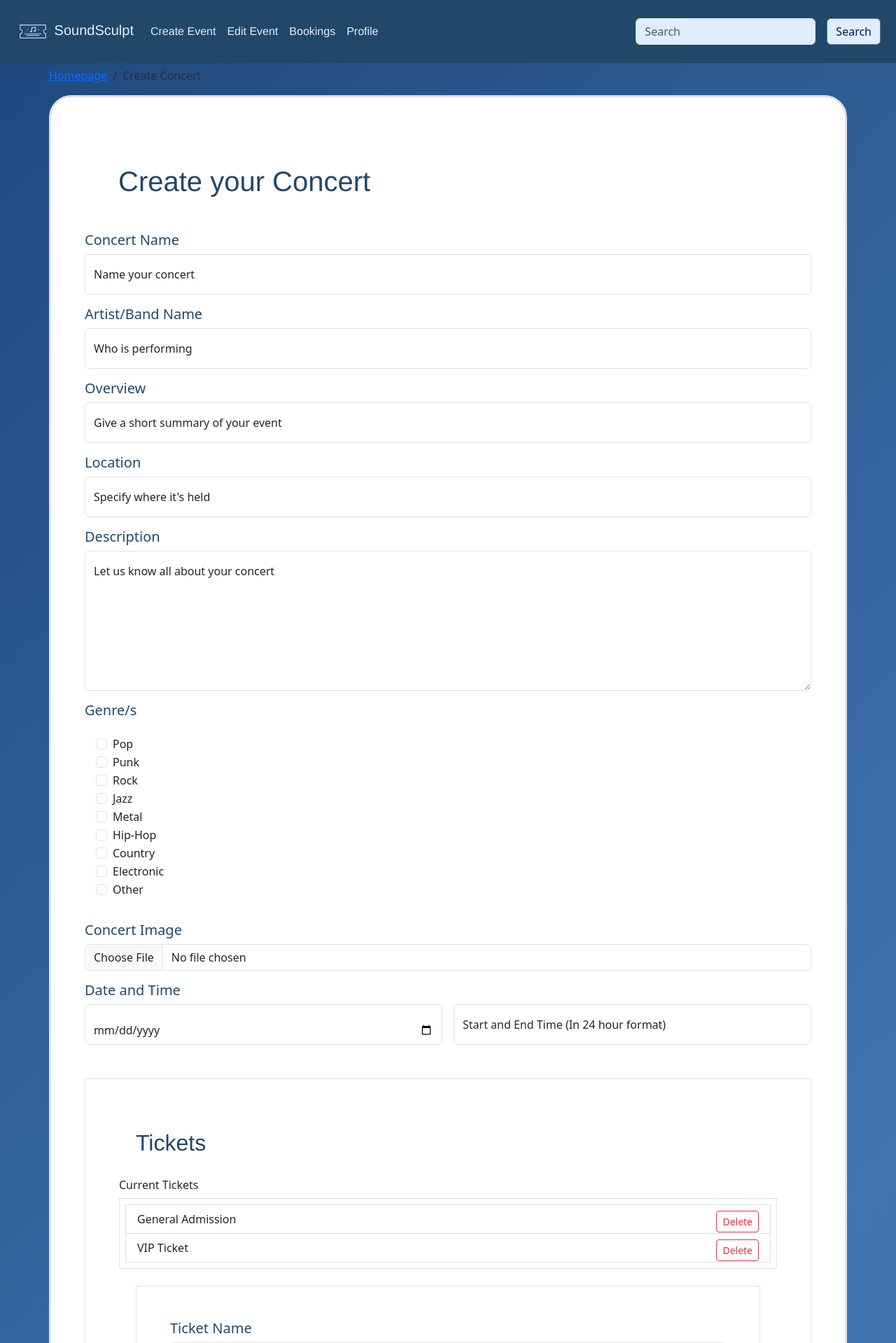
After one commit to alfonso-av/iab207-assessment-2, a Flask app: template app/templates/event_creation.html in a window 1280 px wide. The commit adds this page. Shown: the top 1919 px of the page at 70% size. Run offline with Flask 3, Linux system fonts and the light colour scheme; the template is opened without the code that fills it, so the values that code supplies are empty; some libraries are stand-ins or nearby versions.

Commit message:
Added SQL Alchemy for /events_creation, done basic routing and restructured project files and references for styling/images

```diff
--- /dev/null
+++ b/app/templates/event_creation.html
@@ -0,0 +1,194 @@
+<!doctype html>
+<html lang="en">
+  <head>
+    <!-- Link bootstrap resournces and style sheet in header -->
+    <meta charset="utf-8">
+    <meta name="viewport" content="width=device-width, initial-scale=1">
+    <title>SoundSculpt</title>
+    <link href="https://cdn.jsdelivr.net/npm/bootstrap@5.3.8/dist/css/bootstrap.min.css" rel="stylesheet" integrity="sha384-sRIl4kxILFvY47J16cr9ZwB07vP4J8+LH7qKQnuqkuIAvNWLzeN8tE5YBujZqJLB" crossorigin="anonymous">
+    <script src="https://cdn.jsdelivr.net/npm/bootstrap@5.3.8/dist/js/bootstrap.bundle.min.js" integrity="sha384-FKyoEForCGlyvwx9Hj09JcYn3nv7wiPVlz7YYwJrWVcXK/BmnVDxM+D2scQbITxI" crossorigin="anonymous"></script>
+    <link rel="stylesheet" href="../static/style/style.css">
+  </head>
+
+  <body id="event_creation_body">
+    <!-- Adds navbar to the top of the page, it can lead you to further pages through the buttons-->
+    <nav id="navs" class="navbar navbar-expand-lg fixed-top">
+        <div class="container-fluid">
+            <a class="navbar-brand" href="/">
+                <img src="../static/img/logo.png" width="50" height="50">
+                SoundSculpt
+            </a>
+            <button class="navbar-toggler" type="button" data-bs-toggle="collapse" data-bs-target="#navbarSupportedContent"
+                aria-controls="navbarSupportedContent" aria-expanded="false" aria-label="Toggle navigation">
+                <span class="navbar-toggler-icon"></span>
+            </button>
+
+            <div class="collapse navbar-collapse" id="navbarSupportedContent">
+                <ul class="navbar-nav me-auto mb-2 mb-lg-0">
+                    <li class="nav-item">
+                        <a class="nav-link active" aria-current="page" href="/create_event">Create Event</a>
+                    </li>
+                    <li class="nav-item"><a class="nav-link" href="#">Edit Event</a></li>
+                    <li class="nav-item"><a class="nav-link" href="/">Bookings</a></li>
+                    <li class="nav-item"><a class="nav-link active" href="#">Profile</a></li>
+                </ul>
+                <form class="d-flex" role="search">
+                    <input class="form-control me-3" type="search" placeholder="Search" aria-label="Search"/>
+                    <button class="btn btn-outline-secondary" type="submit">Search</button>
+                </form>
+            </div>
+        </div>
+    </nav>
+
+    <!-- Shows what directory you're in on the website and gives you easy access to heading back to the homepage -->
+    <nav aria-label="breadcrumb">
+        <ol class="container breadcrumb mt-5 pt-5">
+            <li class="breadcrumb-item"><a href="/">Homepage</a></li>
+            <li class="breadcrumb-item active" aria-current="page">Create Concert</li>
+        </ol>
+    </nav>
+
+    <!-- Allows a logged in user to create their own concert by detailing information about it -->
+    <form id="form" class="container border border-3 p-5 rounded-5" method="POST" action="/create_event">
+        <div class="m-5">
+            <h1 id="title">Create your Concert</h1>
+        </div>
+        <h5>Concert Name</h5>
+        <div class="form-floating mb-3">
+            <input type="text" class="form-control" id="floatingInput" name="title" placeholder="" required>
+            <label for="floatingInput">Name your concert</label>
+        </div>
+
+        <h5>Artist/Band Name</h5>
+        <div class="form-floating mb-3">
+            <input type="text" class="form-control" id="artistInput" name="artist" placeholder="">
+            <label for="artistInput">Who is performing</label>
+        </div>
+
+        <h5>Overview</h5>
+        <div class="form-floating mb-3">
+            <input type="text" class="form-control" id="summaryInput" name="summary" placeholder="">
+            <label for="summaryInput">Give a short summary of your event</label>
+        </div>
+
+        <h5>Location</h5>
+        <div class="form-floating mb-3">
+            <input type="text" class="form-control" id="locationInput" name="location" placeholder="" required>
+            <label for="locationInput">Specify where it's held</label>
+        </div>
+
+        <h5>Description</h5>
+        <div class="form-floating mb-3">
+            <textarea class="form-control" placeholder="Description" id="floatingTextarea2" name="description" style="height: 200px" required></textarea>
+            <label for="floatingTextarea2">Let us know all about your concert</label>
+        </div>
+
+        <h5>Genre/s</h5>
+        <div class="p-3">
+            <div class="form-check"><input class="form-check-input" type="checkbox" value="Pop" id="genre" name="genre"><label class="form-check-label" for="genre">Pop</label></div>
+            <div class="form-check"><input class="form-check-input" type="checkbox" value="Punk" id="genre2" name="genre"><label class="form-check-label" for="genre2">Punk</label></div>
+            <div class="form-check"><input class="form-check-input" type="checkbox" value="Rock" id="genre3" name="genre"><label class="form-check-label" for="genre3">Rock</label></div>
+            <div class="form-check"><input class="form-check-input" type="checkbox" value="Jazz" id="genre4" name="genre"><label class="form-check-label" for="genre4">Jazz</label></div>
+            <div class="form-check"><input class="form-check-input" type="checkbox" value="Metal" id="genre5" name="genre"><label class="form-check-label" for="genre5">Metal</label></div>
+            <div class="form-check"><input class="form-check-input" type="checkbox" value="Hip-Hop" id="genre6" name="genre"><label class="form-check-label" for="genre6">Hip-Hop</label></div>
+            <div class="form-check"><input class="form-check-input" type="checkbox" value="Country" id="genre7" name="genre"><label class="form-check-label" for="genre7">Country</label></div>
+            <div class="form-check"><input class="form-check-input" type="checkbox" value="Electronic" id="genre8" name="genre"><label class="form-check-label" for="genre8">Electronic</label></div>
+            <div class="form-check"><input class="form-check-input" type="checkbox" value="Other" id="genre9" name="genre"><label class="form-check-label" for="genre9">Other</label></div>
+        </div>
+
+        <div class="mb-3 mt-3">
+            <h5 for="formFile" class="form-label">Concert Image</h5>
+            <input class="form-control" type="file" id="formFile" name="image">
+        </div>
+
+        <h5>Date and Time</h5>
+        <div class="row g-3">
+            <div class="col-md">
+                <div class="form-floating">
+                    <input id="startDate" class="form-control" type="date" name="date" required>
+                </div>
+            </div>
+            <div class="col-md">
+                <div class="form-floating">
+                    <input type="text" class="form-control" id="floatingInputTime" name="time" placeholder="">
+                    <label for="floatingInputTime">Start and End Time (In 24 hour format)</label>
+                </div>
+            </div>
+        </div>
+
+        <div class="border mt-5 p-5 pb-0">
+            <!-- Allows a logged in user to create different types of tickets for their event.
+             The general admission and VIP tickets already made are examples of how these tickets would be displayed after the 'add' button is hit.
+             All information fields will have to be inputted for a ticket to successfully create itself.
+             The delete button is there incase the user has put in details wrong and needs to correct them. -->
+            <h2 class="p-4" id="title">Tickets</h2>
+
+            <ul class="list-group" id="myDismissibleList">
+                <h6>Current Tickets</h6>
+                <div class="border p-2">
+                    <li class="list-group-item">General Admission <button class="btn btn-sm btn-outline-danger float-end dismiss-item">Delete</button></li>
+                    <li class="list-group-item">VIP Ticket <button class="btn btn-sm btn-outline-danger float-end dismiss-item">Delete</button></li>
+                </div>
+            </ul>
+
+            <script>
+                document.querySelectorAll('.dismiss-item').forEach(button => {
+                    button.addEventListener('click', function() {
+                        this.closest('.list-group-item').remove();
+                    });
+                });
+            </script>
+
+            <div class="border p-5 m-4">
+                <h5>Ticket Name</h5>
+                <div class="form-floating mb-3"><input type="text" class="form-control" id="ticketName" placeholder=""><label for="ticketName">What tier of ticket</label></div>
+                <h5>Price</h5>
+                <div class="form-floating mb-3"><input type="text" class="form-control" id="ticketPrice" placeholder=""><label for="ticketPrice">Ticket price</label></div>
+                <h5>Availability</h5>
+                <div class="form-floating mb-3"><input type="text" class="form-control" id="ticketCount" placeholder=""><label for="ticketCount">Number of this tier of ticket available</label></div>
+                <h5>Ticket Description</h5>
+                <div class="form-floating mb-3"><textarea class="form-control" placeholder="Description" id="ticketDescription" style="height: 100px"></textarea><label for="ticketDescription">What's included in the ticket</label></div>
+                <a class="btn btn-success btn-lg d-grid gap-2 m-4" role="button">Add</a>
+            </div>
+        </div>
+
+        <div class="d-grid gap-2 d-md-flex justify-content-md-end p-3">
+            <button type="submit" class="btn btn-success btn-lg" id="toastbtn">Create Event</button>
+        </div>
+
+        <div class="toast-container position-fixed bottom-0 end-0 p-3">
+            <div id="liveToast" class="toast" role="alert" aria-live="assertive" aria-atomic="true">
+                <div class="toast-header">
+                    <img src="../static/img/check.png" class="img-fluid pe-2" width="25" height="25" alt="...">
+                    <strong class="me-auto">Submitted</strong>
+                    <small>Now</small>
+                    <button type="button" class="btn-close" data-bs-dismiss="toast" aria-label="Close"></button>
+                </div>
+                <div class="toast-body">Event successfully created!</div>
+            </div>
+        </div>
+
+        <script>
+            document.getElementById("toastbtn").onclick = function() {
+                var toastElList = [].slice.call(document.querySelectorAll('.toast'));
+                var toastList = toastElList.map(function(toastEl) {
+                    return new bootstrap.Toast(toastEl);
+                });
+                toastList.forEach(toast => toast.show());
+            };
+        </script>
+    </form>
+
+    <footer class="py-3 my-4">
+      <!-- The footer on all pages of the website that details important links across the website -->
+      <ul class="nav justify-content-center border-bottom pb-3 mb-3">
+        <li class="nav-item"><a href="/" class="nav-link px-2">Home</a></li>
+        <li class="nav-item"><a href="#" class="nav-link px-2">Features</a></li>
+        <li class="nav-item"><a href="#" class="nav-link px-2">Pricing</a></li>
+        <li class="nav-item"><a href="#" class="nav-link px-2">FAQs</a></li>
+        <li class="nav-item"><a href="#" class="nav-link px-2">About</a></li>
+      </ul>
+      <p class="text-center" id="footer_text">© 2025 SoundSculpt, Inc</p>
+    </footer>
+  </body>
+</html>
--- a/app/event_details.html
+++ b/app/templates/event_details.html
@@ -9,7 +9,7 @@
     <script src="https://ajax.googleapis.com/ajax/libs/jquery/3.7.1/jquery.min.js"></script>
     <script src="https://maxcdn.bootstrapcdn.com/bootstrap/3.4.1/js/bootstrap.min.js"></script>
     <script src="https://cdn.jsdelivr.net/npm/bootstrap@5.3.8/dist/js/bootstrap.bundle.min.js" integrity="sha384-FKyoEForCGlyvwx9Hj09JcYn3nv7wiPVlz7YYwJrWVcXK/BmnVDxM+D2scQbITxI" crossorigin="anonymous"></script>
-    <link rel="stylesheet" href="static/style/style.css">
+    <link rel="stylesheet" href="../static/style/style.css">
   </head>
 
 
@@ -19,7 +19,7 @@
     <nav id="navs" class="navbar navbar-expand-lg fixed-top">
         <div class="container-fluid">
             <a class="navbar-brand" href="index.html">
-                <img src="static/img/logo.png" width="50" height="50">
+                <img src="../static/img/logo.png" width="50" height="50">
                 SoundSculpt</a>
             <button class="navbar-toggler" type="button" data-bs-toggle="collapse" data-bs-target="#navbarSupportedContent" aria-controls="navbarSupportedContent" aria-expanded="false" aria-label="Toggle navigation">
             <span class="navbar-toggler-icon"></span>
@@ -57,7 +57,7 @@
 
         <!-- Shows all concert information previously inputted by the creator -->
     <div class="container pt-5 pb-5">
-        <img class="card-img-top" src="static/img/gorillaz.jpg" alt="Gorillaz">
+        <img class="card-img-top" src="../static/img/gorillaz.jpg" alt="Gorillaz">
     </div>
     <div id="event_detail" class="container">
         <span class="badge text-bg-secondary mb-2">Inactive</span>
```
Also changed, not shown: app/__init__.py (added, +22 -0 lines), app/event_creation.html (deleted, +0 -256 lines), app/models.py (added, +39 -0 lines), app/templates/bookings.html (renamed from app/bookings.html, +4 -4 lines), app/templates/index.html (renamed from app/index.html, +14 -14 lines), app/views.py (added, +45 -0 lines), run.py (added, +14 -0 lines), 1 other file.
